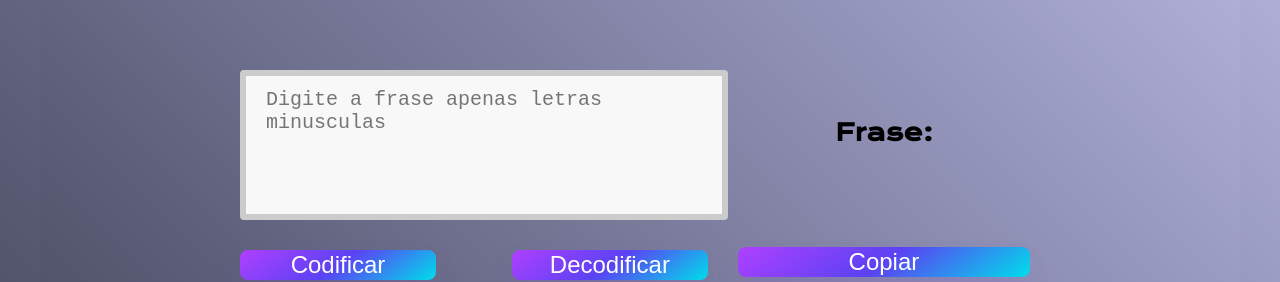
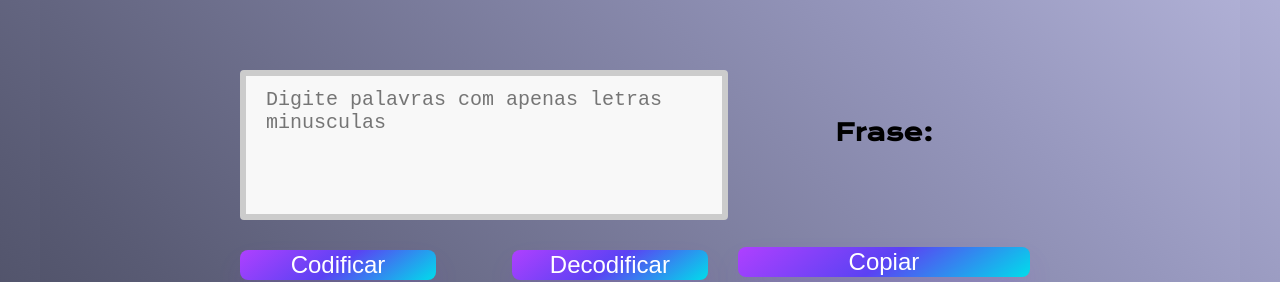
Before and after one commit to Beto1821/Cod-Decod, a React (Create React App) app: page / in a window 1280 px wide. Shown: the part 155-437 px from the top of the page. Built offline with nearby package versions, Linux system fonts and the light colour scheme.

Commit message:
fix textareas text

```diff
--- a/src/App.js
+++ b/src/App.js
@@ -27,7 +27,7 @@ export default class App extends Component {
               onChange={(e) => this.setState({ fraseOriginal: e.target.value })}
               rows={4}
               cols={50}
-              placeholder="Digite a frase apenas letras minusculas"
+              placeholder="Digite palavras com apenas letras minusculas"
             />
 
             <div className='buttonCod'>
```
